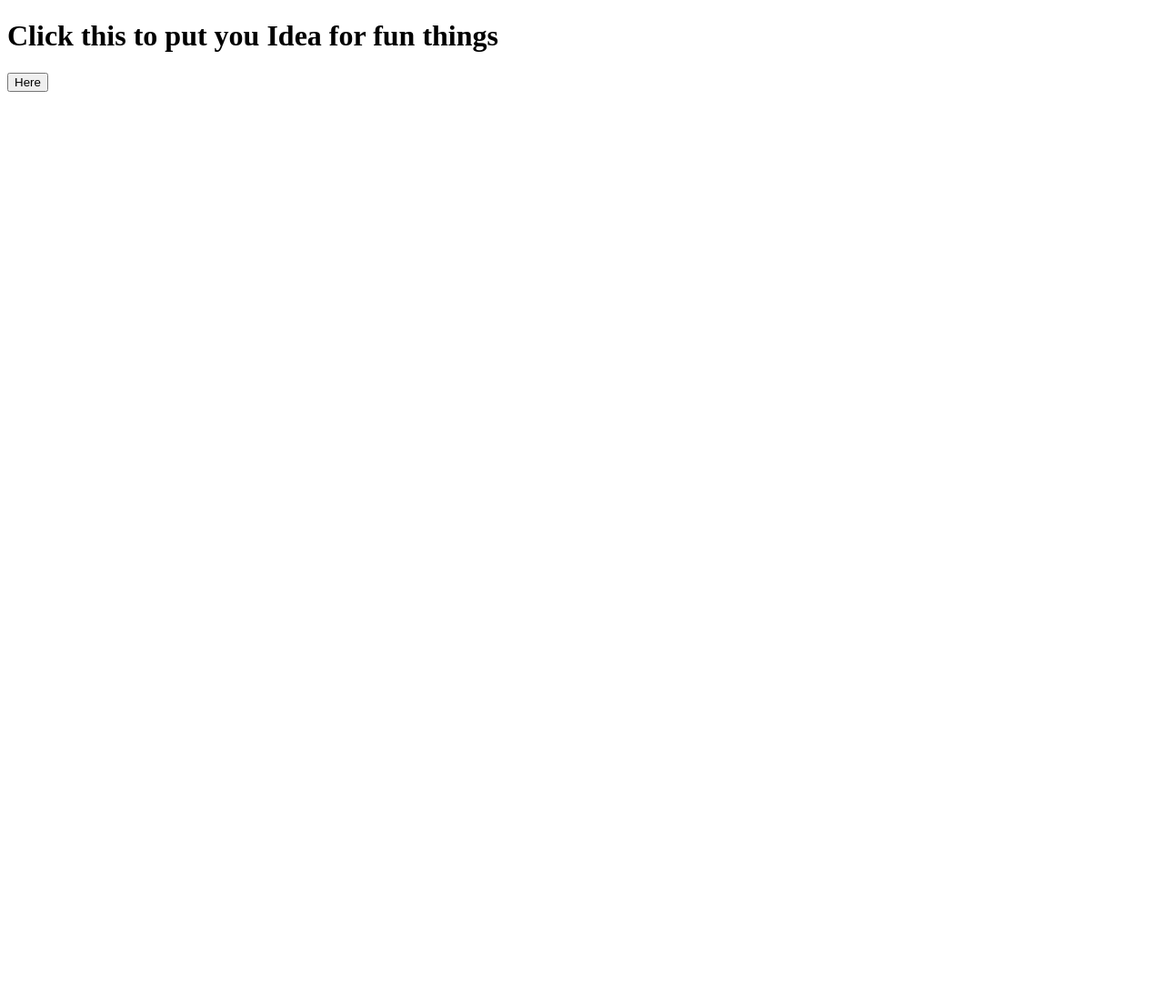
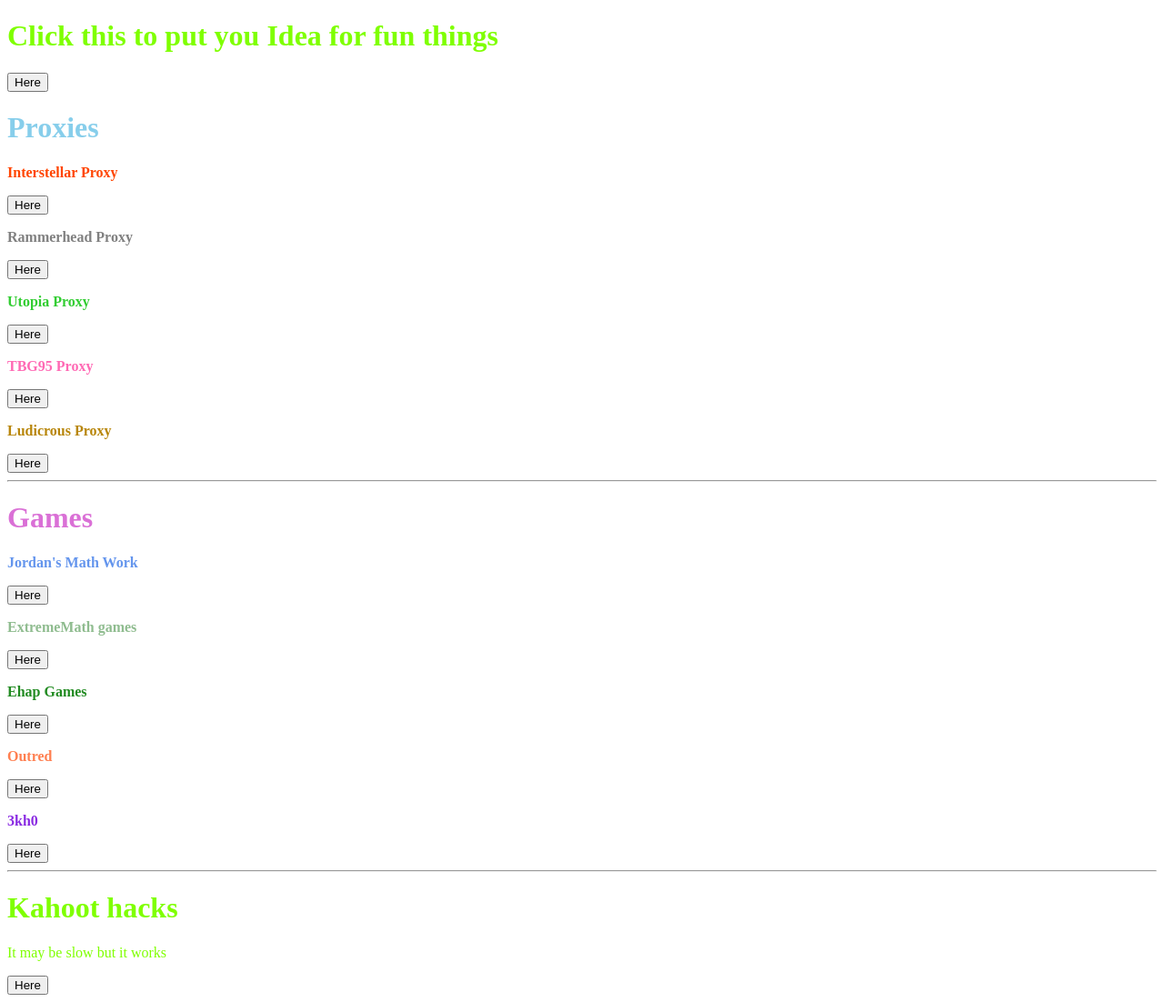
Before and after one commit to amazingcoder132/MyWebsite, a plain HTML site: page 2 index.html in a window 1280 px wide. Shown: the whole page at 91% size. Before the commit the page ends 800 px from the top, so only its background shows below. Drawn offline with Linux system fonts and the light colour scheme.

Commit message:
Update 2 index.html

```diff
--- a/2 index.html
+++ b/2 index.html
@@ -5,9 +5,45 @@
         <title>To-do</title>
         <link rel="icon" href="classroom.png" type="image/x-icon">
 
-        <body>
+        <body style="color: chartreuse;">
             <h1>Click this to put you Idea for fun things</h1>
             <a href="https://forms.gle/HD2ygp7h8h2m7RRHA"><button>Here</button></a>
+            <br>
+                    <h1 style="color:skyblue">Proxies</h1>
+                <p  style="color:orangered"><b>Interstellar Proxy</b></p>
+                <a href="https://interstellar.lol/" target=_blank><button>Here</button></a>
+                <br>
+                <p style="color:gray"><b>Rammerhead Proxy</b></p>
+                <a href="https://later.monkxy.org/" target=_blank><button>Here</button></a>
+                <br>
+                <p style="color:limegreen"><b>Utopia Proxy</b></p>
+                <a href="https://schoolguide.buzz/" target=_blank><button>Here</button></a>
+                <br>
+                <p style="color:hotpink"><b>TBG95 Proxy</b></p>
+                <a href="https://qag99.com/#google_vignette" target=_blank><button>Here</button></a>
+                <br>
+                <p style="color:darkgoldenrod"><b>Ludicrous Proxy</b></p>
+                <a href="https://luditudi.netlify.app/" target=_blank><button>Here</button></a>
+                <hr>
+                <h1 style="color:orchid">Games</h1>
+                <p style="color:cornflowerblue"><b>Jordan's Math Work</b></p>
+                <a href="https://galacticnetwork.github.io/jordansmathwork/" target=_blank><button>Here</button></a>
+                <br>
+                <p style="color:darkseagreen"><b>ExtremeMath games</b></p>
+                <a href="https://scratchcoding.tips/" target=_blank><button>Here</button></a>
+                <br>
+                <p style="color:forestgreen"><b>Ehap Games</b></p>
+                <a href="https://www.ehabgames.com/" target=_blank><button>Here</button></a>
+                <br>
+                <p style="color:coral"><b>Outred</b></p>
+                <a href="https://help.goguardian.online/" target=_blank><button>Here</button></a>
+                <br>
+                <p style="color:blueviolet"><b>3kh0</b></p>
+                <a href="https://pureprofake.netlify.app/" target=_blank><button>Here</button></a>
+                <hr>
+                <h1>Kahoot hacks</h1>
+                <p>It may be slow but it works</p>
+                <a href="https://kahoot.club/" target=_blank><button>Here</button></a>
         </body>
     </head>
 </html>
```
